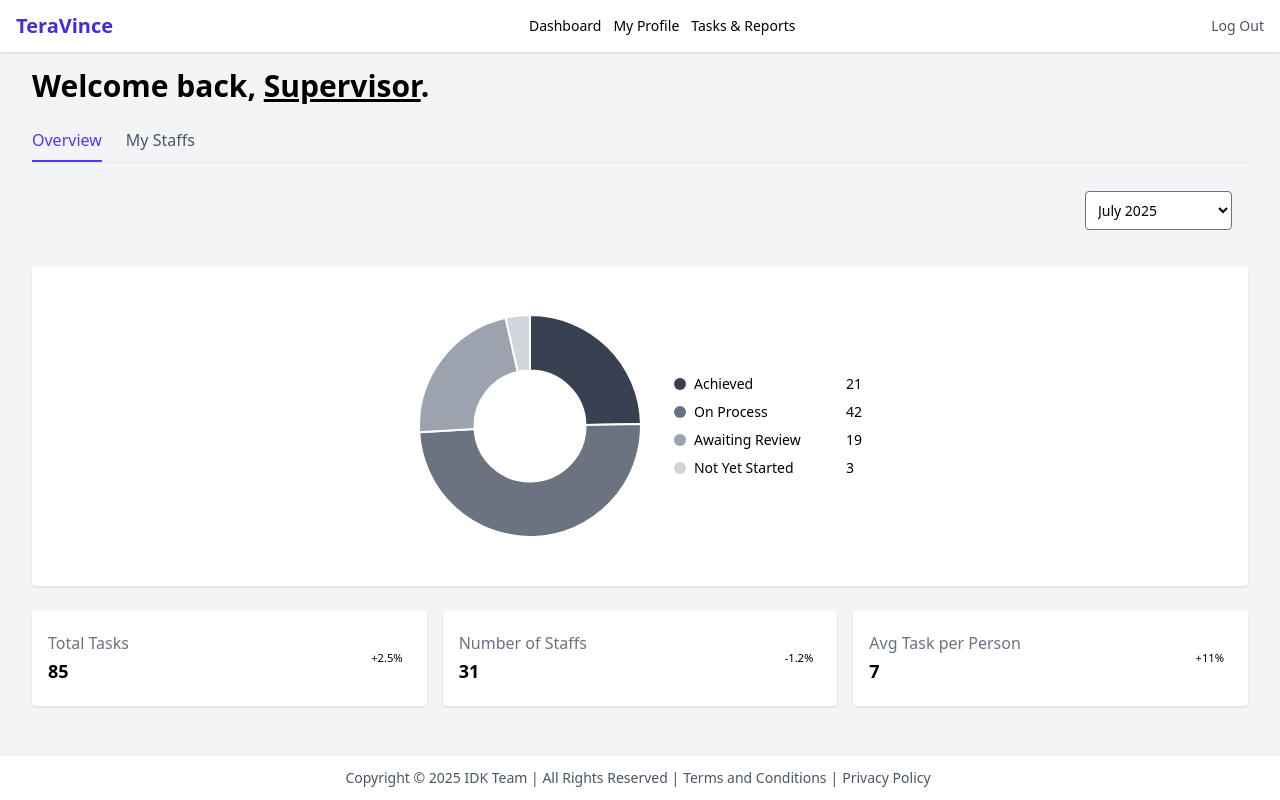
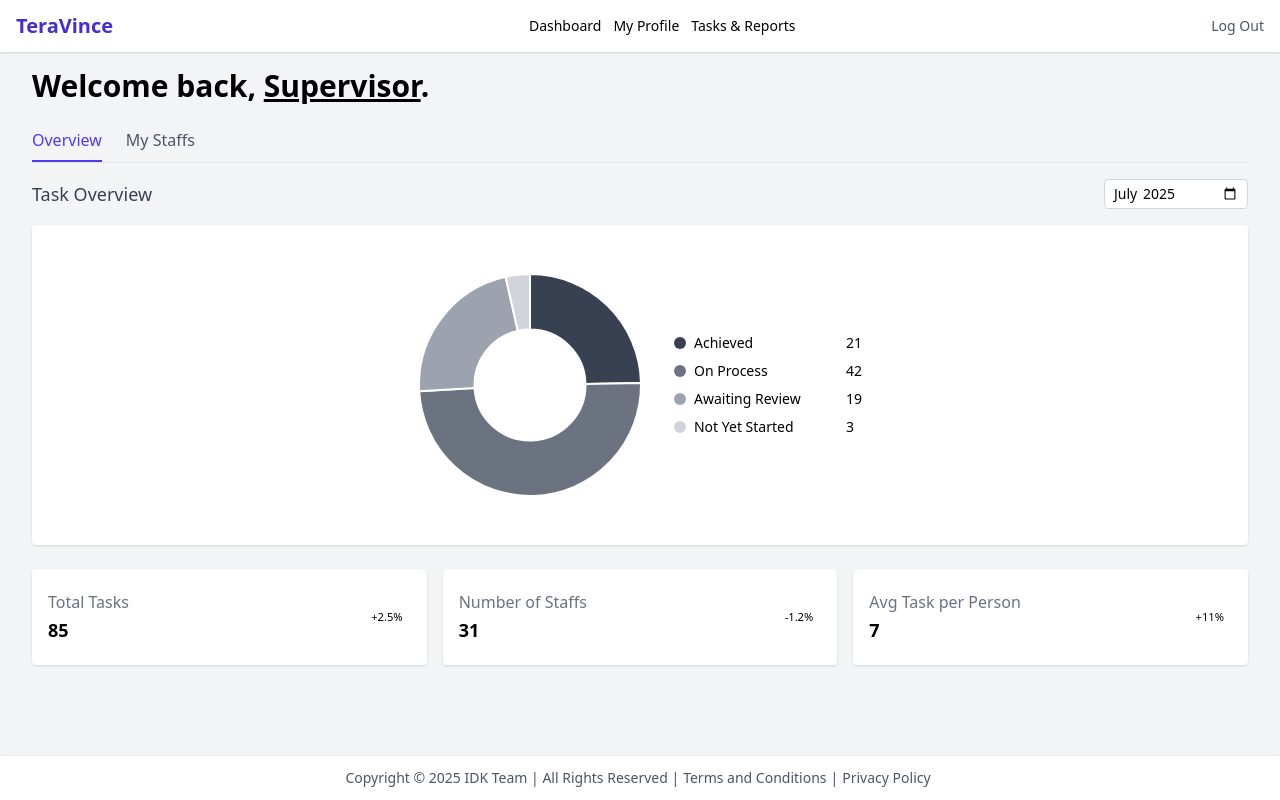
Before and after one commit to MBrillian354/teravince, a React (Vite) app in the folder frontend/: page / in a window 1280 px wide. Built offline with nearby package versions, Linux system fonts and the light colour scheme.

Commit message:
dashboard
sudah rapi; belum dikasih warna & masih pakai dummy data

```diff
--- a/frontend/package.json
+++ b/frontend/package.json
@@ -10,6 +10,7 @@
     "preview": "vite preview"
   },
   "dependencies": {
+    "@heroicons/react": "^2.2.0",
     "@tailwindcss/vite": "^4.1.11",
     "chart.js": "^4.5.0",
     "react": "^19.1.0",
--- a/frontend/src/components/myStaffs.jsx
+++ b/frontend/src/components/myStaffs.jsx
@@ -45,11 +45,12 @@ const selected = staffList.find((s) => s.id === selectedId);
 
 return (
     <div className="container mx-auto px-4">
-   <h2 className="text-3xl font-bold mb-6">
+      {/* Big header */}
+      <h1 className="text-3xl font-bold mb-6">
         Welcome back, <span className="underline">Supervisor</span>.
-   </h2>
+      </h1>
 
-   {/* Tabs with underline only */}
+      {/* 1. Underline-only tab bar */}
       <nav className="flex space-x-6 border-b border-gray-200 mb-4">
         <NavLink
           to="/"
@@ -78,29 +79,22 @@ return (
         </NavLink>
       </nav>
 
-
-     {/* Separate Date‐picker, no colored card, white inputs */}
-    <div className="rounded shadow px-4 py-3 mb-6 flex justify-end items-center space-x-3">
-        <div className="rounded p-2 shadow-inner">
+      {/* 2–4. Sleek date‐range row (no shadows, white inputs, gray borders, right-aligned) */}
+      <div className="flex justify-end items-center mb-4 space-x-3">
         <input
           type="date"
           value={startDate}
-           onChange={e=>setStartDate(e.target.value)}
-           className="bg-white text-sm focus:outline-none rounded"
-           placeholder="Start date"
+          onChange={e => setStartDate(e.target.value)}
+          className="w-36 px-2 py-1 text-sm bg-white border border-gray-300 rounded focus:outline-none focus:ring-1 focus:ring-indigo-500 focus:border-indigo-500"
         />
-       </div>
-       <span className="text-gray-500">→</span>
-       <div className="flex items-center bg-gray-50 rounded p-2">
+        <span className="text-gray-500">—</span>
         <input
           type="date"
           value={endDate}
-           onChange={e=>setEndDate(e.target.value)}
-           className="bg-white text-sm focus:outline-none rounded"
+          onChange={e => setEndDate(e.target.value)}
           max={today}
-           placeholder="End date"
+          className="w-36 px-2 py-1 text-sm bg-white border border-gray-300 rounded focus:outline-none focus:ring-1 focus:ring-indigo-500 focus:border-indigo-500"
         />
-       </div>
       </div>
 
    {/* Staff Table */}
--- a/frontend/src/components/spvDashboard.jsx
+++ b/frontend/src/components/spvDashboard.jsx
@@ -4,21 +4,10 @@ import TaskStatusChart   from './taskStatusChart';
 import StatsCard         from './statsCard';
 
 export default function Dashboard() {
-  // Generate last 12 months for the dropdown
+  // state for the month picker
   const [selectedMonth, setSelectedMonth] = useState(
     new Date().toISOString().slice(0, 7)
   );
-  const monthOptions = Array.from({ length: 12 }, (_, i) => {
-    const d = new Date();
-    d.setMonth(d.getMonth() - i);
-    return {
-      value: d.toISOString().slice(0, 7),
-      label: d.toLocaleString('default', {
-        month: 'long',
-        year: 'numeric',
-      }),
-    };
-  });
 
   const statusData = [
     { label: 'Achieved',        value: 21, color: '#374151' },
@@ -29,12 +18,12 @@ export default function Dashboard() {
 
   return (
     <div className="container mx-auto px-4">
-      {/* Big welcome banner */}
+      {/* Big header */}
       <h1 className="text-3xl font-bold mb-6">
         Welcome back, <span className="underline">Supervisor</span>.
       </h1>
 
-      {/* Tabs with bottom‐border style */}
+      {/* Underline-only tab bar */}
       <nav className="flex space-x-6 border-b border-gray-200 mb-4">
         <NavLink
           to="/"
@@ -63,19 +52,19 @@ export default function Dashboard() {
         </NavLink>
       </nav>
 
-    {/* Month-selector, no shadow */}
-    <div className="rounded px-4 py-3 mb-6 flex justify-end">
-     <select
+      {/* Task Overview + Month Picker (sleek, no shadows) */}
+      <div className="flex justify-between items-center mb-4">
+        {/* Left-aligned label */}
+        <div className="text-lg font-medium text-gray-700">
+          Task Overview
+        </div>
+        {/* Right-aligned month selector */}
+        <input
+          type="month"
           value={selectedMonth}
-       onChange={(e) => setSelectedMonth(e.target.value)}
-       className="border border-gray-500 bg-white p-2 text-sm rounded"
-     >
-       {monthOptions.map((m) => (
-         <option key={m.value} value={m.value}>
-           {m.label}
-         </option>
-       ))}
-     </select>
+          onChange={e => setSelectedMonth(e.target.value)}
+          className="w-36 px-2 py-1 text-sm bg-white border border-gray-300 rounded focus:outline-none focus:ring-1 focus:ring-indigo-500 focus:border-indigo-500"
+        />
       </div>
 
       {/* Centered Donut + Legend Card */}
```
Lines whose indentation alone changed are shown as unchanged.
